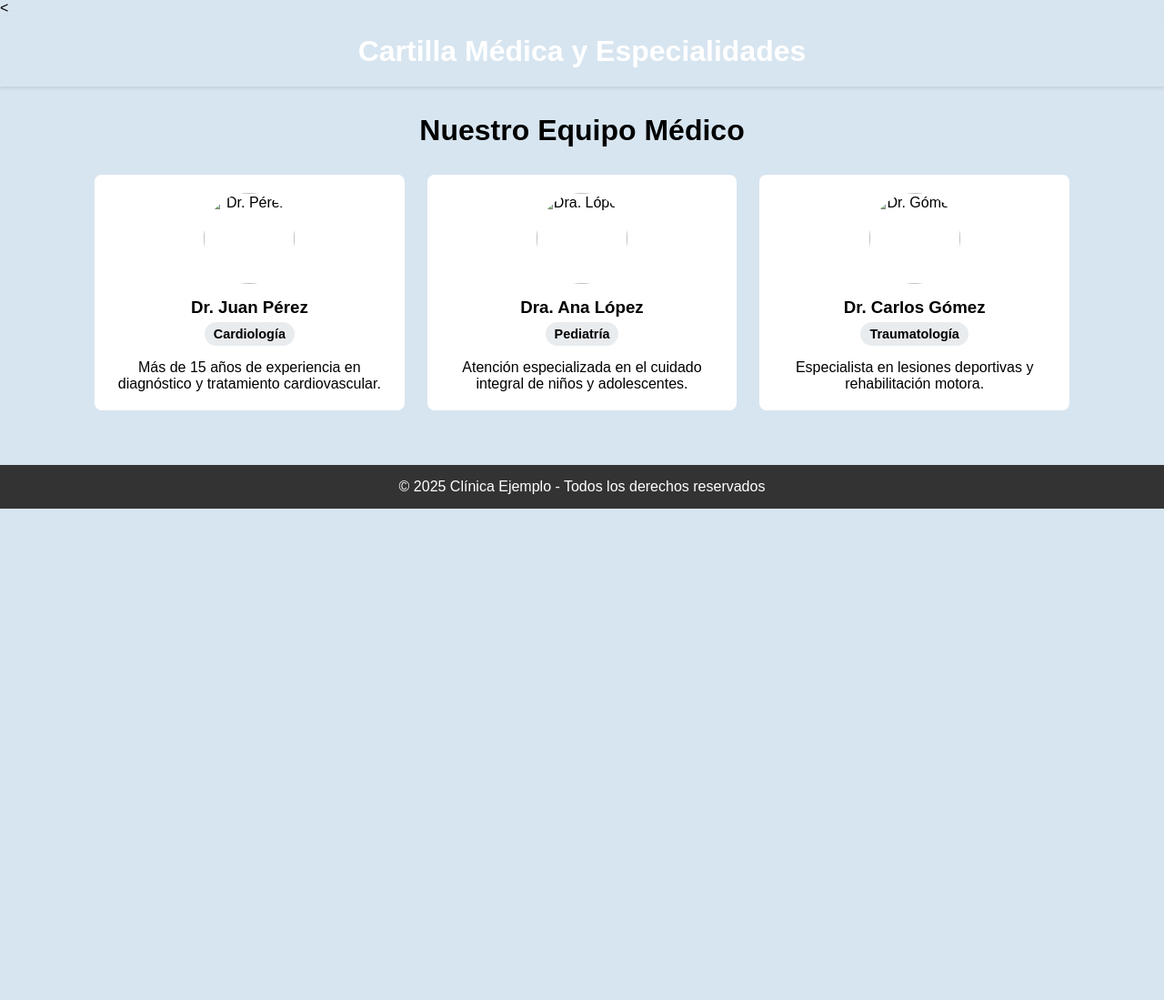
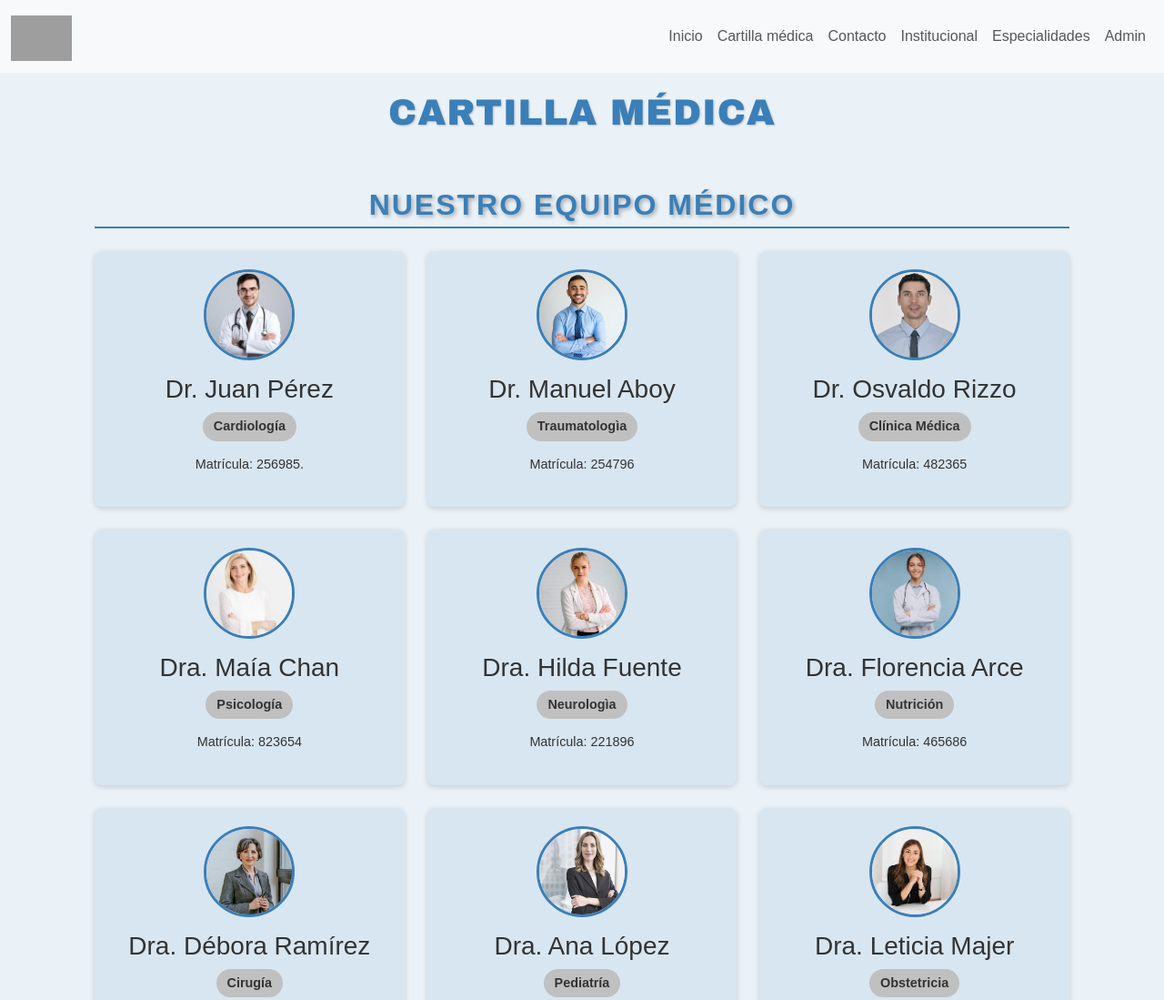
Before and after one commit to leoptr22/IDW_27, a website: page pages/cartilla.html in a window 1280 px wide. Shown: the top 1099 px of the page at 91% size. Before the commit the page ends 800 px from the top, so only its background shows below. Drawn offline with nearby package versions, Linux system fonts and the light colour scheme; files that its build step writes are made by us from their sources; grey boxes are pictures that could not be loaded.

Commit message:
actualizaciones mas profundas en los archivos cartilla

```diff
--- a/pages/cartilla.html
+++ b/pages/cartilla.html
@@ -1,16 +1,44 @@
-<<!DOCTYPE html>
+<!DOCTYPE html>
 <html lang="es">
 <head>
     <meta charset="UTF-8">
     <meta name="viewport" content="width=device-width, initial-scale=1.0">
-    <title>Cartilla Médica - Prueba</title>
-    <!-- Enlazamos el CSS -->
-    <link rel="stylesheet" href="cartilla.css">
-</head>
+    <title>Cartilla Médica - Clínica IDW</title>
+    <!-- CSS -->
+        <link rel="stylesheet" href="https://cdn.jsdelivr.net/npm/bootstrap@5.3.8/dist/css/bootstrap.min.css" crossorigin="anonymous">
+    <link rel="stylesheet" href="../styles/cartilla.css">
+    <link rel="stylesheet" href="../styles/admin.css">
+
+  </head>
 <body>
-    <!-- Encabezado -->
-    <header class="encabezado">
-        <h1>Cartilla Médica y Especialidades</h1>
+
+    <!-- Navbar estilo admin -->
+    <header class="header">
+        <nav class="navbar navbar-expand-lg fixed-top bg-light">
+            <div class="container-fluid">
+                <a class="navbar-brand" href="../index.html">
+                    <img src="../Assets/Estudios/logo idw.png" class="d-inline-block align-text-top" style="height: 50px;" alt="logo">
+                </a>
+
+                <button class="navbar-toggler" type="button" data-bs-toggle="collapse" data-bs-target="#menu"
+                    aria-controls="menu" aria-expanded="false" aria-label="Menú">
+                    <span class="navbar-toggler-icon"></span>
+                </button>
+
+                <div class="collapse navbar-collapse" id="menu">
+                    <ul class="navbar-nav ms-auto">
+                        <li class="nav-item"><a class="nav-link" href="../index.html">Inicio</a></li>
+                        <li class="nav-item"><a class="nav-link" href="cartilla.html">Cartilla médica</a></li>
+                        <li class="nav-item"><a class="nav-link" href="contacto.html">Contacto</a></li>
+                        <li class="nav-item"><a class="nav-link" href="institucional.html">Institucional</a></li>
+                        <li class="nav-item"><a class="nav-link" href="estudios.html">Especialidades</a></li>
+                        <li class="nav-item"><a class="nav-link" href="admin.html">Admin</a></li>
+                    </ul>
+                </div>
+            </div>
+        </nav>
+
+        <h1 class="idw encabezado" style="margin-top:80px;">Cartilla Médica</h1>
     </header>
 
     <!-- Contenido principal -->
@@ -18,41 +46,97 @@
         <h2 class="titulo-seccion">Nuestro Equipo Médico</h2>
 
         <div class="lista-medicos">
-            <!-- Tarjeta 1 -->
+            <!-- Tarjetas de médicos (igual que tenías) -->
             <div class="tarjeta-medico">
-                <img src="../fotos/doctor1.jpg" alt="Dr. Pérez" class="foto-medico">
+                <img src="../fotos/1.jpg" alt="Dr. Pérez" class="foto-medico">
                 <div class="info-principal">
                     <h3>Dr. Juan Pérez</h3>
                     <p class="especialidad">Cardiología</p>
-                    <p>Más de 15 años de experiencia en diagnóstico y tratamiento cardiovascular.</p>
+                    <p>Matrícula: 256985.</p>
                 </div>
             </div>
 
-            <!-- Tarjeta 2 -->
             <div class="tarjeta-medico">
-                <img src="fotos/doctor2.jpg" alt="Dra. López" class="foto-medico">
+                <img src="../fotos/2.jpg" alt="Dr. Aboy Manuel" class="foto-medico">
+                <div class="info-principal">
+                    <h3>Dr. Manuel Aboy</h3>
+                    <p class="especialidad">Traumatologìa</p>
+                    <p>Matrícula: 254796</p>
+                </div>
+            </div>
+
+            <div class="tarjeta-medico">
+                <img src="../fotos/3.jpg" alt="Dr. Rizzo" class="foto-medico">
+                <div class="info-principal">
+                    <h3>Dr. Osvaldo Rizzo</h3>
+                    <p class="especialidad">Clínica Médica</p>
+                    <p>Matrícula: 482365 </p>
+                </div>
+            </div>
+
+            <div class="tarjeta-medico">
+                <img src="../fotos/4.jpg" alt="Dra. Chan" class="foto-medico">
+                <div class="info-principal">
+                    <h3>Dra. Maía Chan</h3>
+                    <p class="especialidad">Psicología</p>
+                    <p>Matrícula: 823654 </p>
+                </div>
+            </div>
+
+            <div class="tarjeta-medico">
+                <img src="../fotos/5.jpg" alt="Dra. Fuente" class="foto-medico">
+                <div class="info-principal">
+                    <h3>Dra. Hilda Fuente</h3>
+                    <p class="especialidad">Neurologìa</p>
+                    <p>Matrícula: 221896</p>
+                </div>
+            </div>
+
+            <div class="tarjeta-medico">
+                <img src="../fotos/6.jpg" alt="Dra. Arce" class="foto-medico">
+                <div class="info-principal">
+                    <h3>Dra. Florencia Arce</h3>
+                    <p class="especialidad">Nutrición</p>
+                    <p>Matrícula: 465686</p>
+                </div>
+            </div>
+
+            <div class="tarjeta-medico">
+                <img src="../fotos/7.jpg" alt="Dra. Ramirez" class="foto-medico">
+                <div class="info-principal">
+                    <h3>Dra. Débora Ramírez</h3>
+                    <p class="especialidad">Cirugía</p>
+                    <p>Matrícula: 7785462</p>
+                </div>
+            </div>
+
+            <div class="tarjeta-medico">
+                <img src="../fotos/8.jpg" alt="Dra. López" class="foto-medico">
                 <div class="info-principal">
                     <h3>Dra. Ana López</h3>
                     <p class="especialidad">Pediatría</p>
-                    <p>Atención especializada en el cuidado integral de niños y adolescentes.</p>
+                    <p>Matrícula: 889236</p>
                 </div>
             </div>
 
-            <!-- Tarjeta 3 -->
             <div class="tarjeta-medico">
-                <img src="fotos/doctor3.jpg" alt="Dr. Gómez" class="foto-medico">
+                <img src="../fotos/9.jpg" alt="Dra. Majer" class="foto-medico">
                 <div class="info-principal">
-                    <h3>Dr. Carlos Gómez</h3>
-                    <p class="especialidad">Traumatología</p>
-                    <p>Especialista en lesiones deportivas y rehabilitación motora.</p>
+                    <h3>Dra. Leticia Majer</h3>
+                    <p class="especialidad">Obstetricia</p>
+                    <p>Matrícula: 387236.</p>
                 </div>
             </div>
         </div>
     </main>
 
-    <!-- Pie de página -->
-    <footer class="pie-pagina">
-        <p>© 2025 Clínica Ejemplo - Todos los derechos reservados</p>
+    <!-- Footer estilo admin -->
+    <footer class="pie-pagina mt-4">
+        <p>© 2025 Clínica IDW - Todos los derechos reservados</p>
     </footer>
+
+    <!-- Bootstrap JS -->
+    <script src="https://cdn.jsdelivr.net/npm/bootstrap@5.3.8/dist/js/bootstrap.bundle.min.js" crossorigin="anonymous"></script>
+
 </body>
 </html>
--- a/styles/cartilla.css
+++ b/styles/cartilla.css
@@ -1,11 +1,12 @@
-
-//* ==========================
+/* ==========================
    Variables globales
 ========================== */
 :root {
     --color-principal: #3a7fb8;  /* Azul principal */
     --color-texto: #333333;      /* Gris oscuro */
     --sombra-tarjeta: 0 2px 6px rgba(0, 0, 0, 0.15);
+    --color-footer: #333333;
+    --color-footer-texto: #ffffff;
 }
 
 /* ==========================
@@ -19,18 +20,26 @@
 
 body {
     font-family: Arial, sans-serif;
-    background-color: rgba(58, 127, 184, 0.2);
+    background-color: rgba(58, 127, 184, 0.1);
+    color: var(--color-texto);
 }
 
 /* ==========================
-   Encabezado
+   Navbar / Encabezado
 ========================== */
 .encabezado {
-    background-color: var(--color-principal);
-    color: white;
+    text-align: center;
     padding: 20px 5%;
-    text-align: center;
-    box-shadow: 0 2px 4px rgba(0, 0, 0, 0.1);
+}
+
+h1.idw {
+    font-family: 'Arial Black', Arial, sans-serif; /* Tipografía similar a admin */
+    color: var(--color-principal);
+    font-size: 2.5em;
+    margin-top: 80px; /* Para no tapar con el navbar fijo */
+    text-transform: uppercase;
+    letter-spacing: 1px;
+    text-shadow: 1px 1px 2px rgba(0,0,0,0.2);
 }
 
 /* ==========================
@@ -40,6 +49,15 @@ body {
     padding: 30px 5%;
     max-width: 1200px;
     margin: 0 auto;
+
+}
+
+.contenedor-principal h1,
+.contenedor-principal h2,
+.titulo-seccion {
+    font-family: 'Arial', sans-serif; /* o la que usa admin */
+    color: var(--color-principal);
+    font-weight: bold;
 }
 
 .titulo-seccion {
@@ -63,7 +81,7 @@ body {
 }
 
 .tarjeta-medico {
-    background-color: white;
+    background-color: rgba(58, 127, 184, 0.1); /* Antes era blanco, ahora azul clarito */
     border-radius: 8px;
     box-shadow: var(--sombra-tarjeta);
     padding: 20px;
@@ -71,13 +89,14 @@ body {
     flex-direction: column;
     align-items: center;
     text-align: center;
-    transition: transform 0.3s;
+    transition: transform 0.3s, box-shadow 0.3s;
 }
 
 .tarjeta-medico:hover {
     transform: translateY(-5px);
-    box-shadow: 0 8px 16px rgba(0, 0, 0, 0.15);
+    box-shadow: 0 8px 16px rgba(0,0,0,0.2);
 }
+
 
 .foto-medico {
     width: 100px;
@@ -88,44 +107,40 @@ body {
     border: 3px solid var(--color-principal);
 }
 
-.info-principal h3 {
-    color: var(--color-principal);
-    margin-bottom: 5px;
+.info-principal p {
+    color: var(--color-texto); /* Asegura que las matriculas se vean */
+    font-size: 0.9em;
+
 }
 
 .especialidad {
     display: inline-block;
-    background-color: #e9ecef;
-    color: var(--color-texto);
-    padding: 5px 10px;
+    background-color: #c0c0c0;  /* Gris medio, más visible sobre el azul */
+    color: #333333;              /* Gris oscuro para el texto */
+    padding: 5px 12px;
     border-radius: 20px;
     font-weight: bold;
     font-size: 0.9em;
     margin-bottom: 15px;
+    text-align: center;
 }
 
 /* ==========================
    Footer
 ========================== */
 .pie-pagina {
-    background-color: #333;
-    color: white;
+    background-color: var(--color-footer);
+    color: var(--color-footer-texto);
     text-align: center;
-    padding: 15px 5%;
+    padding: 20px 5%;
     margin-top: 30px;
+    font-size: 0.9em;
 }
 
 /* ==========================
    Responsive
 ========================== */
 @media (max-width: 768px) {
-    .navegacion {
-        flex-direction: column;
-    }
-    .buscador, .btn-buscar {
-        width: 100%;
-        margin-bottom: 10px;
-    }
     .lista-medicos {
         grid-template-columns: 1fr;
     }
```
